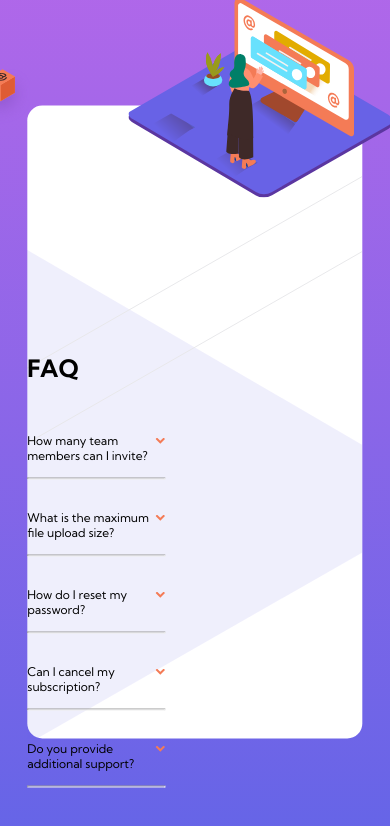
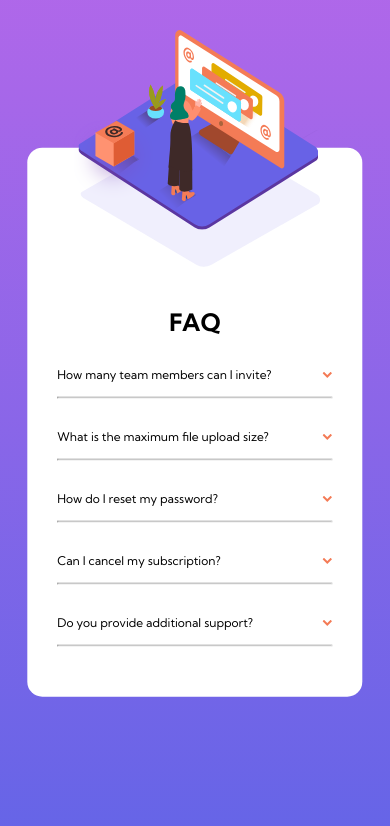
Before and after one commit to Floor20/faq-accordion-card, a plain HTML site: page index.html in a window 390 px wide. Drawn offline with Linux system fonts and the light colour scheme.

Commit message:
Completed project w/queries

```diff
--- a/index.html
+++ b/index.html
@@ -20,6 +20,7 @@
     <div class="container">
       <div class="full-box">
         <div class="img-column">
+          <div class="img-container">
             <img
               class="woman-img"
               src="images/illustration-woman-online-desktop.svg"
@@ -30,6 +31,7 @@
               src="images/illustration-box-desktop.svg"
               alt="box"
             />
+          </div>
         </div>
 
         <div class="faq-column">
--- a/style.css
+++ b/style.css
@@ -41,16 +41,27 @@ body {
 
 /* -------- IMAGE COLUMN ----------------------- */
 
+.img-column {
+  position: relative;
+  min-height: 550px;
+  width: 60%;
+}
+
+.img-container {
+  width: 472px;
+  height: 359px;
+}
+
 .woman-img {
-  position: relative;
+  position: absolute;
   top: 15%;
-  left: -13%;
+  left: -15%;
 }
 
 .box-img {
-  position: relative;
+  position: absolute;
   bottom: 26%;
-  right: 16.5%;
+  left: -18%;
 }
 
 .faq-column {
@@ -103,28 +114,79 @@ p {
   }
 }
 
-@media only screen and (max-width: 720px) {
+@media only screen and (max-width: 890px) {
   .full-box {
     flex-direction: column;
-    height: 75%;
+    height: auto;
+    max-height: 65%;
+    justify-content: center;
+  }
+
+  /* .full-box:before {
+    background: url("./images/bg-pattern-desktop.svg") no-repeat -560px -280px;
+    content: "";
+    height: 100%;
+    width: 100%;
+    position: absolute;
+    z-index: -1;
+  } */
+
+  .full-box:before {
+    display: none;
+  }
+
+  .img-container:before {
+    background: url("./images/bg-pattern-desktop.svg") no-repeat;
+    background-size: cover;
+    background-position: left -55% top 280%;
+    height: 200px;
+    width: 240px;
+    content: "";
+    position: absolute;
+    left: 51%;
+    top: 50%;
+    transform: translate(-50%);
   }
 
   .img-column {
-    height: 50%;
+    position: relative;
+    min-height: 180px;
+    margin-bottom: -20px;
+  }
+
+  .img-container {
+    position: absolute;
+    left: 85%;
+    top: -65%;
+    transform: translate(-50%);
+    height: 200px;
+    width: 240px;
   }
 
   .woman-img {
     position: absolute;
-    left: 30%;
-    top: -17%;
+    left: 0%;
+    top: 0%;
     height: 200px;
+    width: 240px;
+  }
+
+  .box-img {
+    position: absolute;
+    top: 45%;
+    left: -2%;
+    height: 80px;
     width: auto;
   }
 
-  .box-img {
-    position: relative;
-    top: -20%;
-    height: 30%;
-    width: auto;
+  .faq-column {
+    width: 100%;
+    text-align: center;
+    padding-left: 30px;
+    margin-bottom: 50px;
+  }
+
+  .faq-column h1 {
+    margin: 0 0 0;
   }
 }
```
Lines whose indentation alone changed are shown as unchanged.
